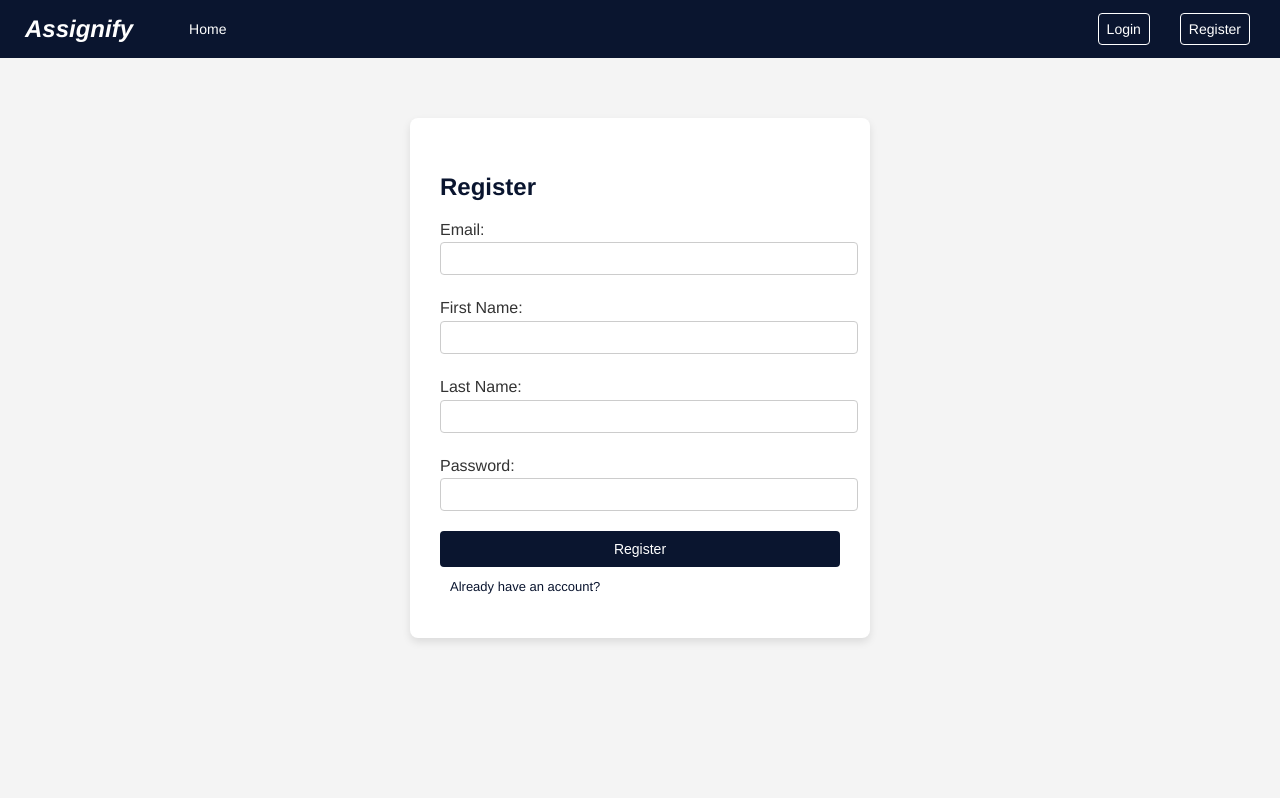
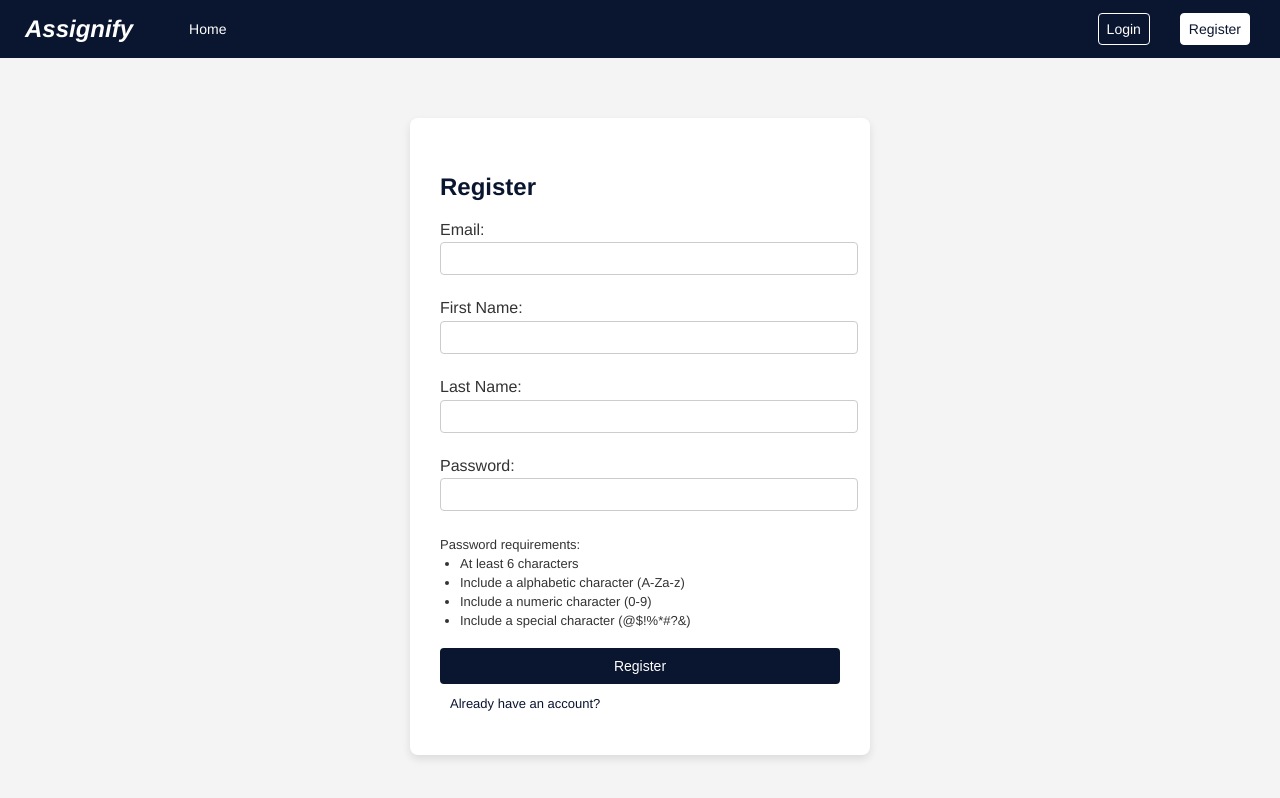
Before and after one commit to Andrei-Boghiu/React-Redux-Axios, a React (Create React App) app: page /register in a window 1280 px wide. Shown: the top 798 px of the page. Built offline with nearby package versions, Linux system fonts and the light colour scheme.

Commit message:
Updated /register with the new databse requirements and constraints

```diff
--- a/src/assets/helpers.css
+++ b/src/assets/helpers.css
@@ -1,5 +1,10 @@
 :focus {
     outline: 2px dashed #4a90e2;
+    outline-offset: 2px;
+}
+
+.issue-on-input {
+    outline: 2px dashed #e24a4a;
     outline-offset: 2px;
 }
 
@@ -23,6 +28,11 @@
     font-style: italic;
 }
 
+.small {
+    font-size: small;
+    line-height: 14px;
+}
+
 .disabled {
     background-color: gray !important;
     color: #fff !important;
--- a/src/components/NavBar/NavBar.jsx
+++ b/src/components/NavBar/NavBar.jsx
@@ -57,12 +57,12 @@ export const NavBar = ({ title }) => {
 					</div>
 				) : (
 					<div className='nav-content'>
-						<Link className='nav-button btn-outline' to='/login'>
+						<NavButton to='/login'>
 							Login
-						</Link>
-						<Link className='nav-button btn-outline' to='/register'>
+						</NavButton>
+						<NavButton to='/register'>
 							Register
-						</Link>
+						</NavButton>
 					</div>
 				)}
 			</div>
--- a/src/components/NavBar/NavButton.jsx
+++ b/src/components/NavBar/NavButton.jsx
@@ -4,10 +4,12 @@ import '../../assets/buttons.css'
 
 const NavButton = ({ to, children }) => {
     const location = useLocation()
-    const isActive = location.pathname === to;
+    const isActive = location.pathname === to ? 'btn-highlight' : null
+    const outline = to === '/register' || to === '/login' ? 'btn-outline' : null
 
     return (
-        <Link className={`nav-button ${isActive && 'btn-highlight'}`} to={to}>
+        <Link className={`nav-button ${isActive} ${outline}`}
+            to={to}>
             {children}
         </Link>
     )
--- a/src/views/Register.jsx
+++ b/src/views/Register.jsx
@@ -5,21 +5,43 @@ import { requestRegister } from '../api/authService'
 function Register() {
     const [email, setEmail] = useState('');
     const [password, setPassword] = useState('');
+    const [passwordValid, setPasswordValid] = useState(null)
     const [firstName, setFirstName] = useState('');
     const [lastName, setLastName] = useState('');
     const navigate = useNavigate();
 
+    const validatePassword = (password) => {
+        setPassword(password)
+        const regEx = /^(?=.*[A-Za-z])(?=.*\d)(?=.*[@$!%*#?&.])[A-Za-z\d@$!%*#?&.]{6,}$/;
+        setPasswordValid(regEx.test(password))
+    }
+
     const handleRegister = async (event) => {
         event.preventDefault()
         try {
+            if (!passwordValid) {
+                alert('Your password doesn\'t meet the requirements');
+                return
+            }
+
             const response = await requestRegister({ email, firstName, lastName, password })
 
-            console.log('Registration successful:', response.data)
-            alert('Registration successful!')
-            navigate('/login')
+            const resMessage = response?.data?.message;
+            if (resMessage) {
+                alert(resMessage)
+            } else {
+                alert('Registration successful!');
+            }
+            navigate('/login');
         } catch (error) {
-            console.error('Registration failed:', error.response ? error.response.data : 'Server error')
-            alert('Failed to register, please check your inputs and try again.')
+            const errMessage = error?.response?.data?.error?.detail;
+            console.log(error.response)
+
+            if (errMessage) {
+                alert(`Error: ${errMessage}`)
+            } else {
+                alert('Failed to register, please check your inputs and try again.');
+            }
         }
     }
 
@@ -31,6 +53,7 @@ function Register() {
                     <label>Email:</label>
                     <input
                         type='email'
+                        name='email'
                         value={email}
                         onChange={(e) => setEmail(e.target.value)}
                         required
@@ -41,6 +64,7 @@ function Register() {
                     <label>First Name:</label>
                     <input
                         type='text'
+                        name='firstName'
                         value={firstName}
                         onChange={(e) => setFirstName(e.target.value)}
                         required
@@ -51,6 +75,7 @@ function Register() {
                     <label>Last Name:</label>
                     <input
                         type='text'
+                        name='lastName'
                         value={lastName}
                         onChange={(e) => setLastName(e.target.value)}
                         required
@@ -61,11 +86,22 @@ function Register() {
                     <label>Password:</label>
                     <input
                         type='password'
+                        name='password'
                         value={password}
-                        onChange={(e) => setPassword(e.target.value)}
+                        onChange={(e) => validatePassword(e.target.value)}
                         required
                         autoComplete='true'
+                        className={`${passwordValid === false ? 'issue-on-input' : null}`}
                     />
+                    <div>
+                        <label className='small'>Password requirements:</label>
+                        <ul>
+                            <li className='small'>At least 6 characters</li>
+                            <li className='small'>Include a alphabetic character (A-Za-z)</li>
+                            <li className='small'>Include a numeric character (0-9)</li>
+                            <li className='small'>Include a special character (@$!%*#?&)</li>
+                        </ul>
+                    </div>
                 </div>
                 <button type='submit'>Register</button>
                 <Link className='btn-link-small' to='/login'>Already have an account?</Link>
```
